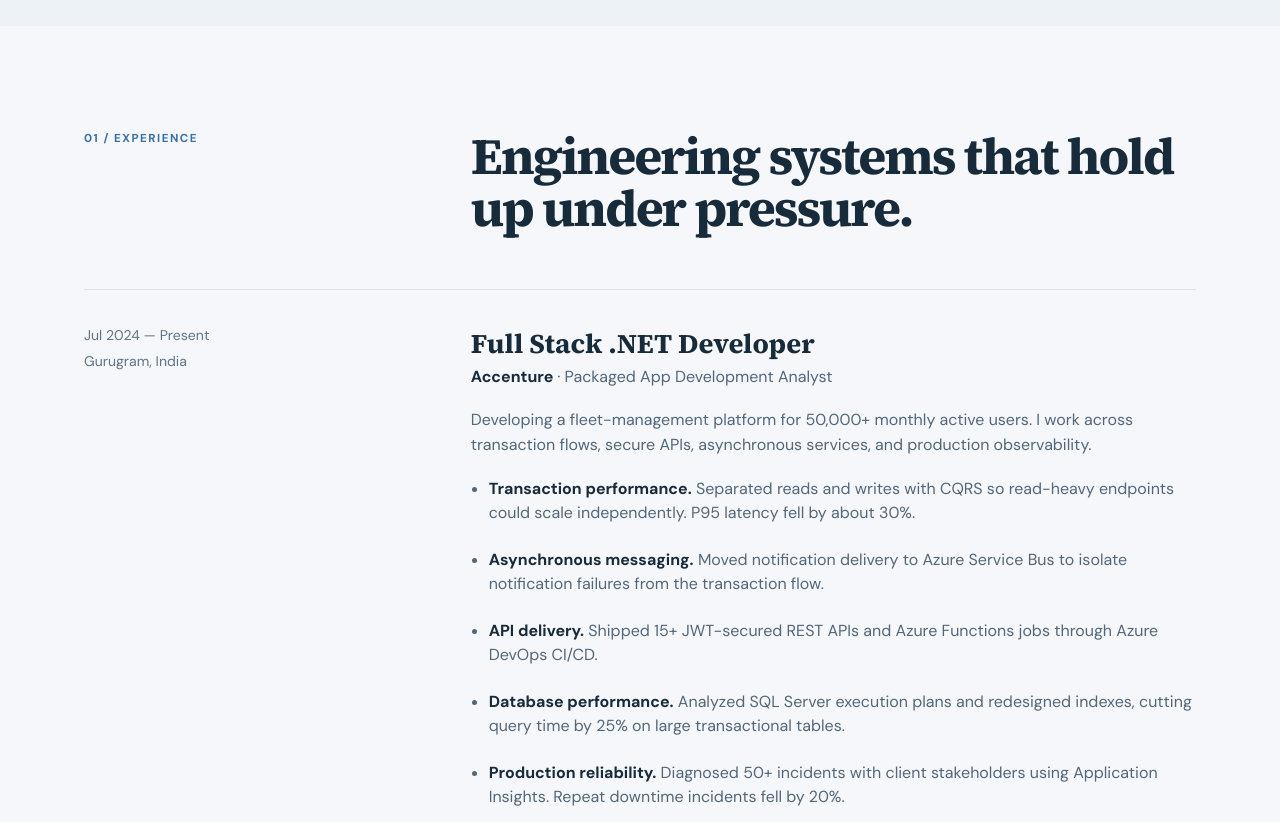
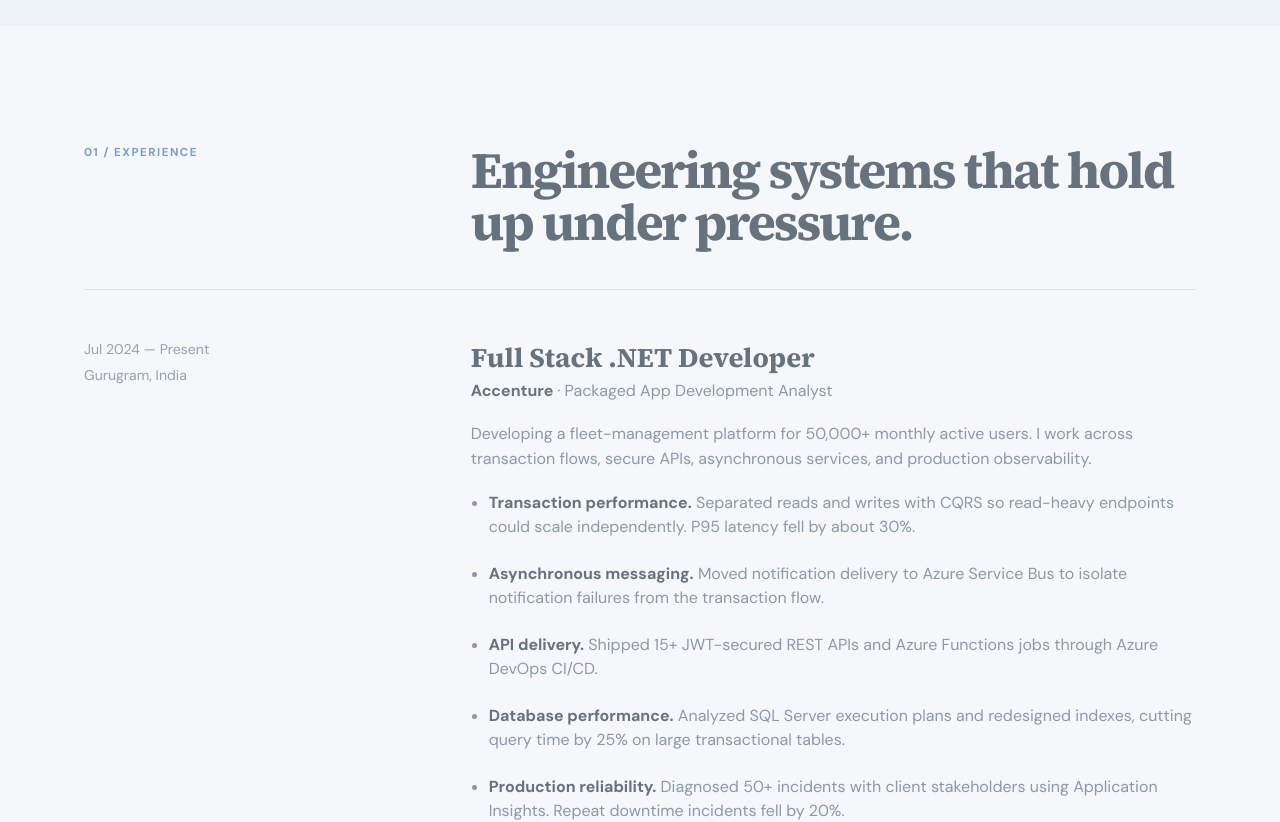
Before and after one commit to sakthere/sakthere.github.io, an Angular app: page / in a window 1280 px wide. Shown: the part 940-1762 px from the top of the page. Built offline with nearby package versions, Linux system fonts and the light colour scheme.

Commit message:
Add subtle scroll transitions with reduced motion support

```diff
--- a/src/refinements.css
+++ b/src/refinements.css
@@ -1,3 +1,39 @@
+.section[id],
+.contact[id] {
+  scroll-margin-top: 1.5rem;
+}
+
+@keyframes section-enter {
+  from {
+    opacity: .65;
+    transform: translateY(14px);
+  }
+
+  to {
+    opacity: 1;
+    transform: translateY(0);
+  }
+}
+
+@supports (animation-timeline: view()) {
+  @media (prefers-reduced-motion: no-preference) {
+    .section-intro,
+    .case-study-grid > .project,
+    .role,
+    .skill-grid {
+      animation: section-enter linear both;
+      animation-timeline: view();
+      animation-range: entry 0% entry 60%;
+    }
+  }
+}
+
+@media (prefers-reduced-motion: reduce) {
+  html {
+    scroll-behavior: auto;
+  }
+}
+
 .hero.section {
   min-height: 0;
   padding-block: clamp(3rem, 6vw, 5rem);
```
